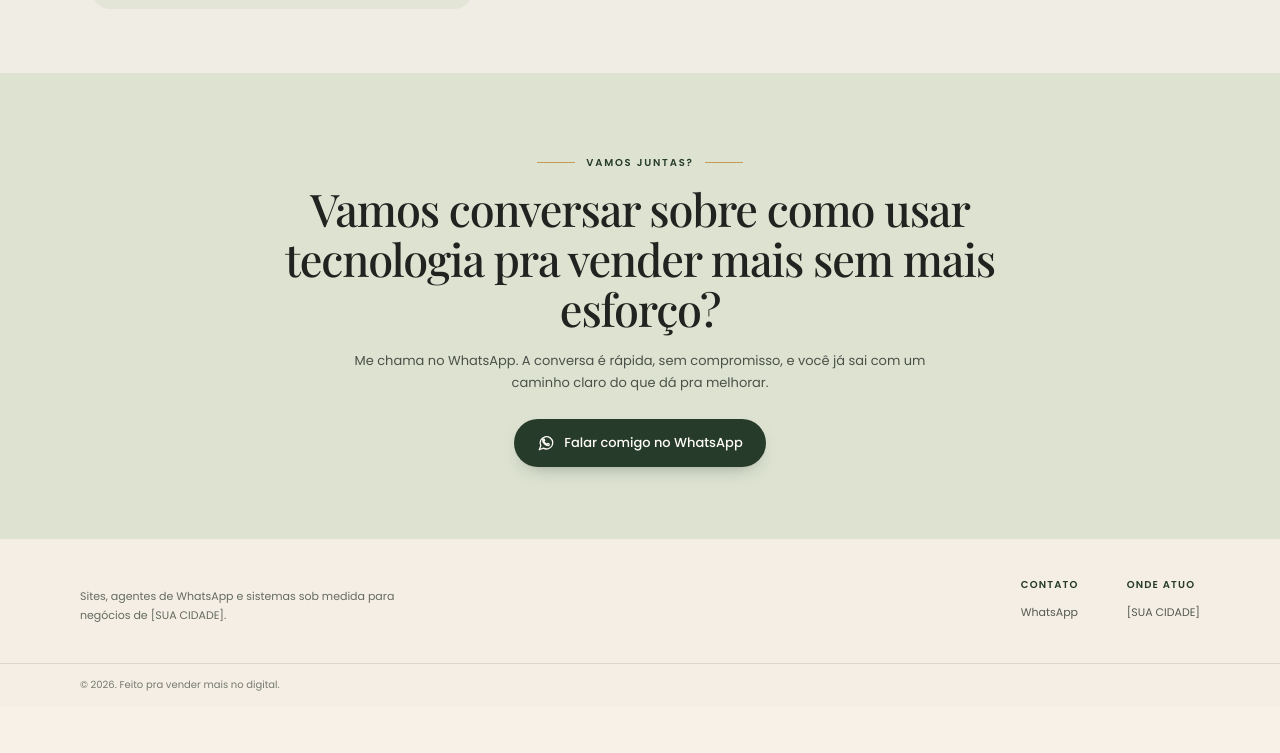
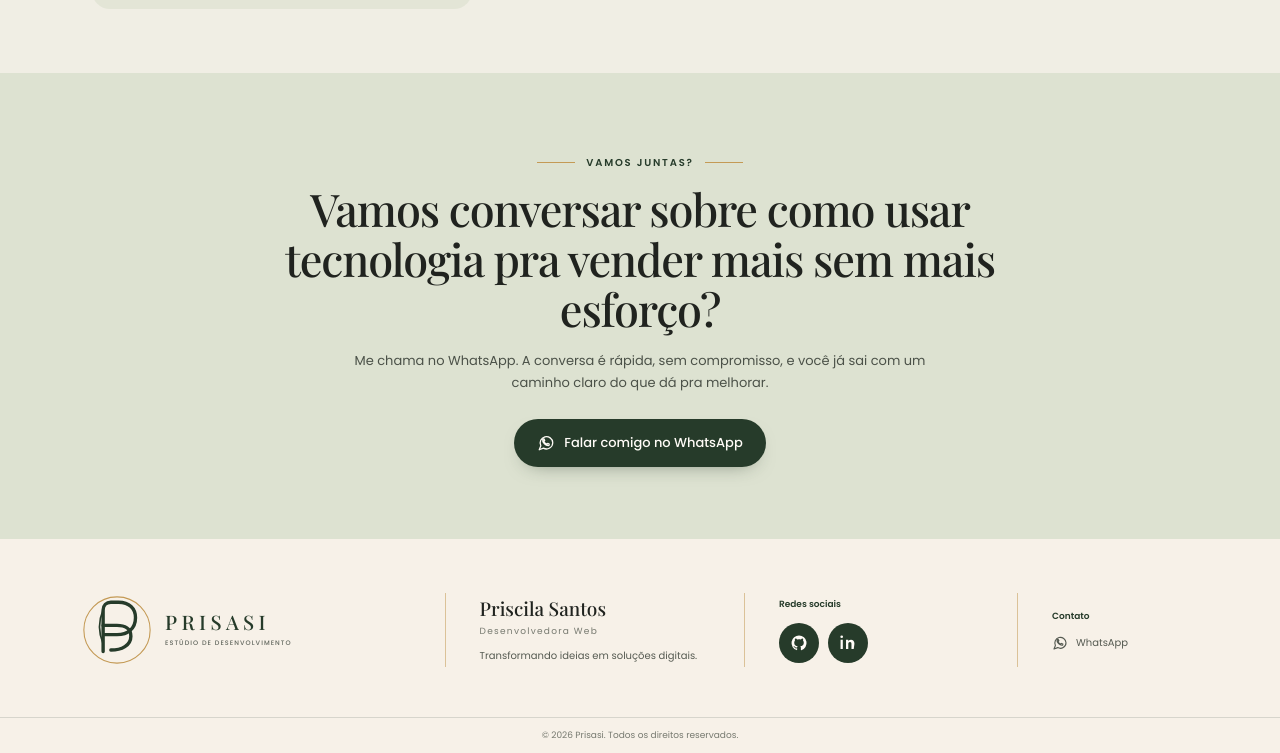
Before and after one commit to priscila-ssantos/portfolio-priscila-santos, a plain HTML site: page index.html in a window 1280 px wide. Shown: the part 2725-3478 px from the top of the page. Before the commit the page ends 3431 px from the top, so only its background shows below. Drawn offline with nearby package versions, Linux system fonts and the light colour scheme; a web font is replaced by a local one.

Commit message:
Atualiza rodape com identidade Prisasi
Co-authored-by: Copilot <223556219+Copilot@users.noreply.github.com>

```diff
--- a/index.html
+++ b/index.html
@@ -276,17 +276,26 @@
   .cta-content p { max-width: 630px; margin: 16px auto 0; color: #4B5148; font-size: 13px; line-height: 1.75; }
   .cta-content .button { margin-top: 24px; }
 
-  .site-footer { background: #F4EEE4; color: var(--ink); }
-  .footer-main { display: flex; flex-wrap: wrap; justify-content: space-between; gap: 30px; padding: 38px 0; }
-  .footer-brand { max-width: 340px; }
-  .footer-brand-name { color: var(--olive); font: 600 16px var(--serif); letter-spacing: .12em; }
-  .footer-brand p { margin: 10px 0 0; color: #666B61; font-size: 11px; line-height: 1.7; }
-  .footer-links { display: flex; gap: 48px; }
-  .footer-column { display: flex; flex-direction: column; gap: 9px; }
-  .footer-column span:first-child { margin-bottom: 2px; color: var(--olive); font-size: 10px; font-weight: 600; letter-spacing: .12em; text-transform: uppercase; }
-  .footer-column a, .footer-column span:not(:first-child) { color: #555A51; font-size: 11px; }
-  .footer-column a:hover { color: var(--gold); }
-  .footer-bottom { border-top: 1px solid rgba(38, 59, 42, .13); padding: 13px 0; color: #777A70; font-size: 10px; }
+  .site-footer { background: #F7F1E8; color: var(--ink); }
+  .footer-main { display: grid; grid-template-columns: 1.25fr 1fr .9fr .7fr; align-items: center; gap: 38px; min-height: 178px; padding: 34px 0 30px; }
+  .footer-brand { display: flex; align-items: center; gap: 11px; }
+  .footer-monogram { width: 74px; height: 74px; flex: none; }
+  .footer-brand-copy { display: flex; flex-direction: column; gap: 6px; }
+  .footer-brand-name { color: var(--olive); font: 500 20px/1 var(--serif); letter-spacing: .22em; }
+  .footer-brand-role { color: var(--muted); font-size: 6.5px; font-weight: 500; letter-spacing: .16em; }
+  .footer-profile { min-height: 74px; display: flex; flex-direction: column; justify-content: center; border-left: 1px solid rgba(196, 154, 85, .55); padding-left: 34px; }
+  .footer-profile-name { color: var(--ink); font: 500 19px/1.2 var(--serif); }
+  .footer-profile-role { margin-top: 5px; color: #777A70; font-size: 9px; letter-spacing: .14em; }
+  .footer-profile p { margin: 10px 0 0; color: #555A51; font-size: 10px; line-height: 1.55; }
+  .footer-socials { min-height: 74px; display: flex; flex-direction: column; justify-content: center; border-left: 1px solid rgba(196, 154, 85, .55); padding-left: 34px; }
+  .footer-heading { margin: 0 0 12px; color: var(--olive); font-size: 9px; font-weight: 600; }
+  .footer-social-links { display: flex; gap: 9px; }
+  .footer-social-links a { width: 40px; height: 40px; display: inline-flex; align-items: center; justify-content: center; border-radius: 50%; background: #263B2A; color: var(--warm-white); transition: background .2s, transform .2s; }
+  .footer-social-links a:hover { background: #3E553E; transform: translateY(-2px); }
+  .footer-contact { min-height: 74px; display: flex; flex-direction: column; justify-content: center; border-left: 1px solid rgba(196, 154, 85, .55); padding-left: 34px; }
+  .footer-contact-link { display: inline-flex; align-items: center; gap: 8px; color: #555A51; font-size: 10px; }
+  .footer-contact-link svg { flex: none; }
+  .footer-bottom { border-top: 1px solid rgba(38, 59, 42, .15); padding: 11px 0; color: #777A70; font-size: 9px; text-align: center; }
   .floating-whatsapp { position: fixed; right: 22px; bottom: 20px; z-index: 60; box-shadow: 0 10px 24px -11px rgba(38, 59, 42, .65); }
   .floating-whatsapp:hover { transform: translateY(-3px); }
 
@@ -345,8 +354,14 @@
     .about-photo { max-width: 320px; margin: 16px 0 0; }
     .cta-content { padding: 58px 0; }
     .cta-content .section-title { font-size: 35px; }
-    .footer-main { padding: 32px 0; }
-    .footer-links { width: 100%; justify-content: space-between; gap: 20px; }
+    .footer-main { grid-template-columns: 1fr; gap: 0; min-height: 0; padding: 28px 0 20px; text-align: center; }
+    .footer-brand { justify-content: center; padding-bottom: 18px; }
+    .footer-monogram { width: 64px; height: 64px; }
+    .footer-profile, .footer-socials, .footer-contact { min-height: 0; align-items: center; border-left: 0; border-top: 1px solid rgba(196, 154, 85, .45); padding: 17px 0 0; }
+    .footer-profile { padding-bottom: 17px; }
+    .footer-socials { padding-bottom: 17px; }
+    .footer-contact { padding-bottom: 4px; }
+    .footer-heading { margin-bottom: 10px; }
     .floating-whatsapp { right: 14px; bottom: 14px; min-height: 44px; padding: 10px 15px; font-size: 11px; }
   }
   @media (max-width: 380px) {
@@ -594,21 +609,42 @@
   <footer class="site-footer">
     <div class="container footer-main">
       <div class="footer-brand">
-        <div class="footer-brand-name"></div>
-        <p>Sites, agentes de WhatsApp e sistemas sob medida para negócios de [SUA CIDADE].</p>
+        <svg class="footer-monogram" viewBox="0 0 48 48" aria-hidden="true">
+          <circle cx="24" cy="24" r="21.5" fill="none" stroke="#C49A55" stroke-width=".7"/>
+          <path d="M15 38V11c0-3 2-5 5-5h5c7 0 11 4 11 10 0 7-5 11-12 11h-9" fill="none" stroke="#263B2A" stroke-width="2.2" stroke-linecap="round" stroke-linejoin="round"/>
+          <path d="M20 37c7 0 13-3 13-9 0-5-4-7-9-7h-9" fill="none" stroke="#263B2A" stroke-width="2.2" stroke-linecap="round" stroke-linejoin="round"/>
+          <path d="M15 11c-3 7-3 15 0 22" fill="none" stroke="#263B2A" stroke-width="1.1" stroke-linecap="round"/>
+        </svg>
+        <span class="footer-brand-copy">
+          <span class="footer-brand-name">PRISASI</span>
+          <span class="footer-brand-role">ESTÚDIO DE DESENVOLVIMENTO</span>
+        </span>
       </div>
-      <div class="footer-links">
-        <div class="footer-column">
-          <span>Contato</span>
-          <a href="https://wa.me/5571992901025?text=Oi!%20Vi%20o%20seu%20portf%C3%B3lio%20e%20queria%20saber%20mais." target="_blank" rel="noopener">WhatsApp</a>
+      <div class="footer-profile">
+        <span class="footer-profile-name">Priscila Santos</span>
+        <span class="footer-profile-role">Desenvolvedora Web</span>
+        <p>Transformando ideias em soluções digitais.</p>
+      </div>
+      <nav class="footer-socials" aria-label="Redes sociais">
+        <h2 class="footer-heading">Redes sociais</h2>
+        <div class="footer-social-links">
+          <a href="https://github.com/priscila-ssantos" target="_blank" rel="noopener" aria-label="GitHub">
+            <svg width="18" height="18" viewBox="0 0 24 24" fill="currentColor" aria-hidden="true"><path d="M12 2a10 10 0 0 0-3.16 19.49c.5.09.68-.22.68-.48v-1.87c-2.78.6-3.37-1.18-3.37-1.18-.46-1.15-1.12-1.46-1.12-1.46-.91-.62.07-.61.07-.61 1.01.07 1.54 1.04 1.54 1.04.9 1.53 2.35 1.09 2.92.83.09-.65.35-1.09.64-1.34-2.22-.25-4.56-1.11-4.56-4.94 0-1.09.39-1.98 1.03-2.68-.1-.25-.45-1.27.1-2.64 0 0 .84-.27 2.75 1.02A9.6 9.6 0 0 1 12 6.84c.85 0 1.71.11 2.51.34 1.91-1.29 2.75-1.02 2.75-1.02.55 1.37.2 2.39.1 2.64.64.7 1.03 1.59 1.03 2.68 0 3.84-2.34 4.68-4.57 4.93.36.31.68.92.68 1.86v2.76c0 .27.18.58.69.48A10 10 0 0 0 12 2Z"/></svg>
+          </a>
+          <a href="https://www.linkedin.com/in/priscila-santos-a49b00194/" target="_blank" rel="noopener" aria-label="LinkedIn">
+            <svg width="17" height="17" viewBox="0 0 24 24" fill="currentColor" aria-hidden="true"><path d="M5.4 8.1H2.2V21h3.2V8.1ZM3.8 2A1.9 1.9 0 1 0 3.8 5.8 1.9 1.9 0 0 0 3.8 2ZM21.8 13.8c0-3.9-2.1-5.7-4.9-5.7-2.3 0-3.3 1.3-3.8 2.1V8.1h-3.2V21h3.2v-6.4c0-1.7.3-3.3 2.4-3.3 2.1 0 2.1 1.9 2.1 3.4V21h3.2l1-7.2Z"/></svg>
+          </a>
         </div>
-        <div class="footer-column">
-          <span>Onde atuo</span>
-          <span>[SUA CIDADE]</span>
-        </div>
+      </nav>
+      <div class="footer-contact">
+        <h2 class="footer-heading">Contato</h2>
+        <a class="footer-contact-link" href="https://wa.me/5571992901025?text=Oi!%20Vi%20o%20seu%20portf%C3%B3lio%20e%20queria%20saber%20mais." target="_blank" rel="noopener">
+          <svg width="16" height="16" viewBox="0 0 24 24" fill="none" stroke="currentColor" stroke-width="1.7" stroke-linecap="round" stroke-linejoin="round" aria-hidden="true"><path d="M21 11.5a8.4 8.4 0 0 1-12.4 7.4L3 21l2.1-5.3A8.4 8.4 0 1 1 21 11.5Z"/><path d="M9 9.2c.4 2.2 2.1 3.9 4.3 4.4l1-1 2 .9-.3 1.8c-4.3.8-9.2-4.1-8.4-8.4l1.8-.3.9 2-1.3.6Z"/></svg>
+          WhatsApp
+        </a>
       </div>
     </div>
-    <div class="footer-bottom"><div class="container">© 2026. Feito pra vender mais no digital.</div></div>
+    <div class="footer-bottom"><div class="container">© 2026 Prisasi. Todos os direitos reservados.</div></div>
   </footer>
 
   <a class="button button-primary floating-whatsapp" href="https://wa.me/5571992901025?text=Oi!%20Vi%20o%20seu%20portf%C3%B3lio%20e%20queria%20saber%20mais." target="_blank" rel="noopener" aria-label="Falar no WhatsApp">
```
